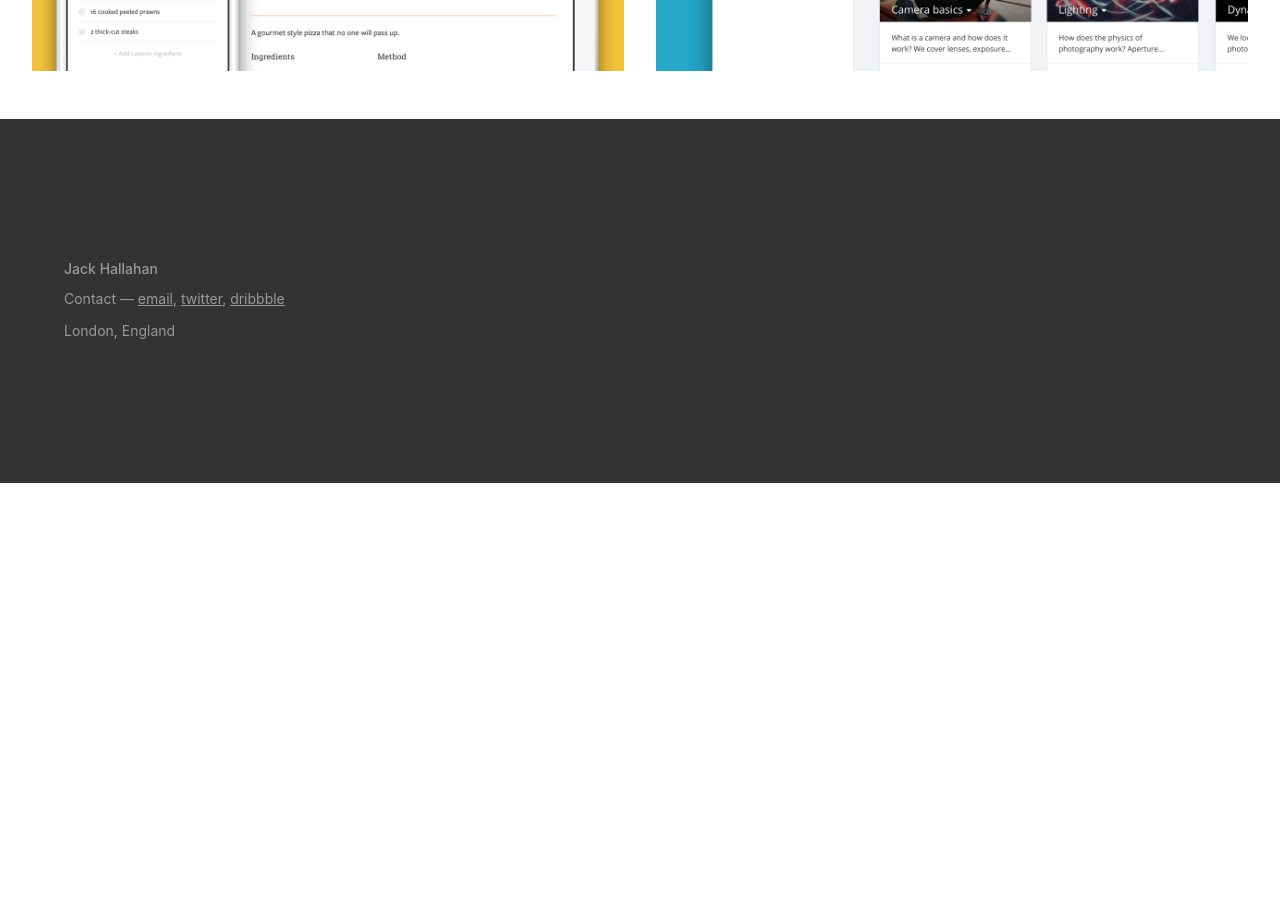
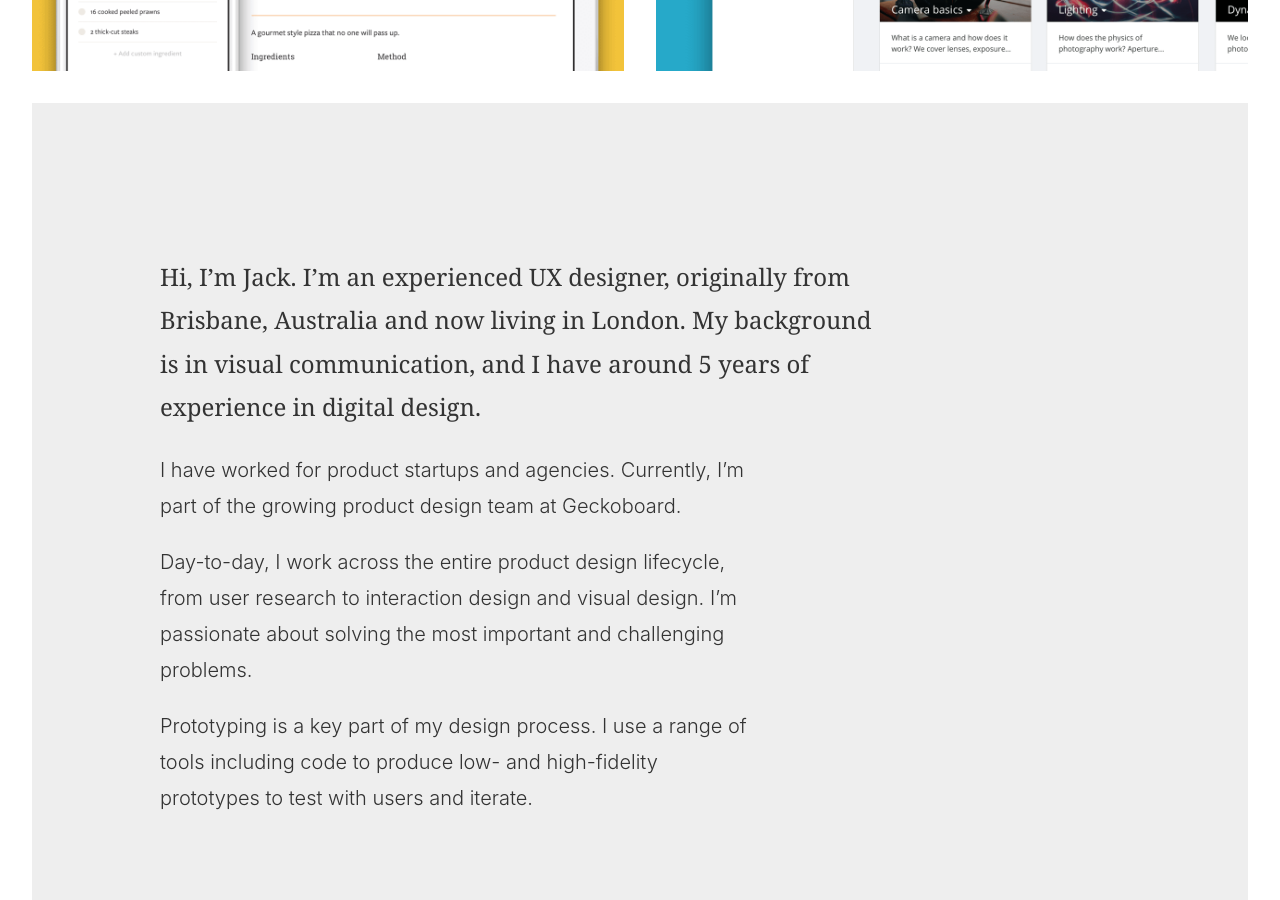
Before and after one commit to Jahallahan/jackhallahan, a Jekyll site: the page built from index.html, in a window 1280 px wide and 900 px high, scrolled down 1582 px. Built offline with Jekyll 4.4.1, drawn with Linux system fonts in a browser that asks for light colours; before the commit the page ends 2065 px from its top, so only the background shows below that.

Commit message:
started about me

```diff
--- a/_includes/header.html
+++ b/_includes/header.html
@@ -6,7 +6,7 @@
       </h1>
     </a>
     <div class="w-50-l w-30-m w-100 fl tr-ns db-ns dn">
-      <p><a class="link near-black dim" href="#form-modal" rel="modal:open" alt="Send me an email">Contact</a><p>
+      <p><a class="link near-black dim" href="#about" alt="Send me an email">About </a><a class="link near-black dim" href="#form-modal" rel="modal:open" alt="Send me an email">Contact</a><p>
     </div>
 
   </div>
--- a/index.html
+++ b/index.html
@@ -8,7 +8,7 @@ layout: default
 
 
   </div>
-  <div class="w100 cf ph3-l ph2-m pb4-ns pt3-ns">
+  <div class="w100 cf ph3-l ph2-m pt3-ns">
     <div class="center mw9">
 
       {% for post in site.posts %}
@@ -33,3 +33,27 @@ layout: default
       {% endfor %}
     </div>
   </div>
+
+  <div class="w100 cf ph3-l ph2-m pb4-ns" id="about">
+    <div class="center mw9">
+
+
+
+        <div class="fl w-100 pa3-l pa2-m pt0">
+          <div class="bg-light-gray pv6 ph6 f4 dark-gray lh-extra fw3">
+            <div class="center">
+            <p class="f3 measure serif">Hi, I’m Jack. I’m an experienced UX designer, originally from Brisbane, Australia and now living in London. My background is in visual communication, and I have around 5 years of experience in digital design.</p>
+
+              <p class="measure">I have worked for product startups and agencies. Currently, I’m part of the growing product design team at Geckoboard.</p>
+
+              <p class="measure">Day-to-day, I work across the entire product design lifecycle, from user research to interaction design and visual design. I’m passionate about solving the most important and challenging problems.</p>
+
+              <p class="measure">Prototyping is a key part of my design process. I use a range of tools including code to produce low- and high-fidelity prototypes to test with users and iterate.</p>
+            </div>
+          </div>
+
+      </div>
+
+
+    </div>
+  </div>
```
